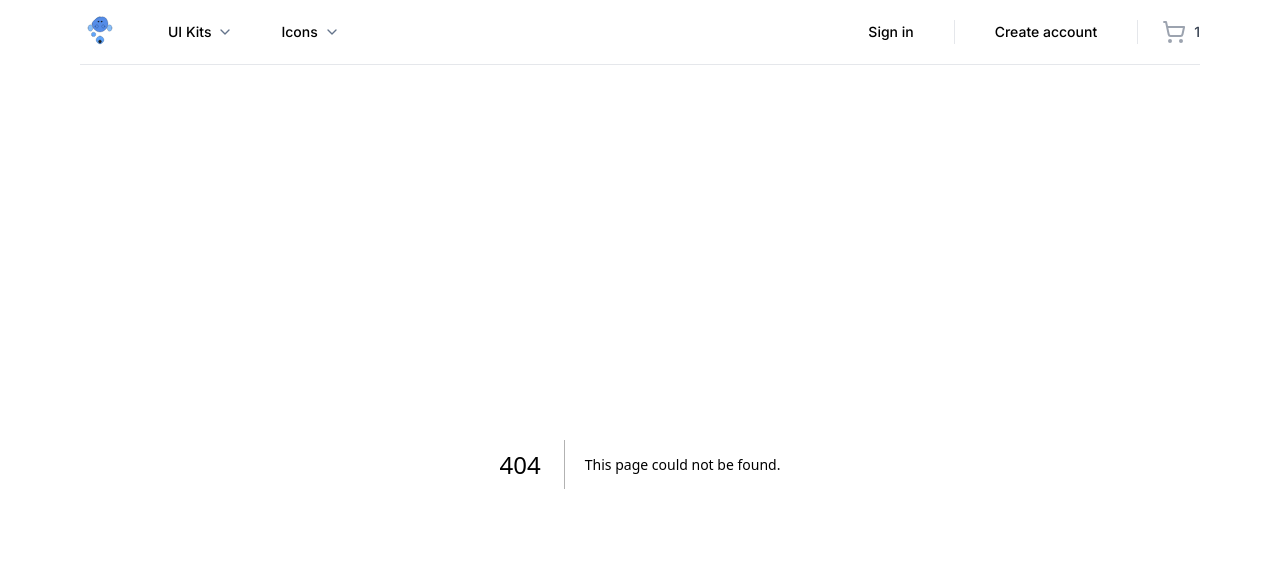
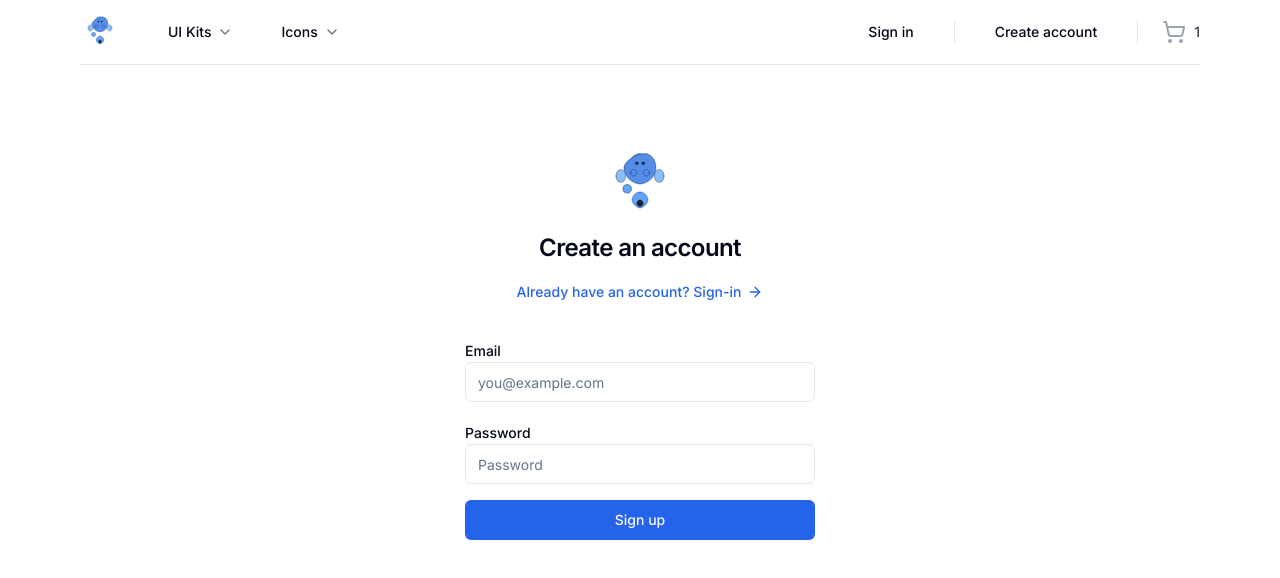
Before and after one commit to AyushG701/uiexchange, a Next.js app: page /sign-up in a window 1280 px wide. Before the commit this address had no page. Shown: the top 578 px of the page. Built offline with nearby package versions, Linux system fonts and the light colour scheme.

Commit message:
the signup page for client site completed

```diff
--- a/package.json
+++ b/package.json
@@ -9,10 +9,12 @@
     "lint": "next lint"
   },
   "dependencies": {
+    "@hookform/resolvers": "^3.9.0",
     "@payloadcms/bundler-webpack": "^1.0.7",
     "@payloadcms/db-mongodb": "^1.7.2",
     "@payloadcms/richtext-slate": "^1.5.2",
     "@radix-ui/react-dialog": "^1.1.1",
+    "@radix-ui/react-label": "^2.1.0",
     "@radix-ui/react-separator": "^1.1.0",
     "@radix-ui/react-slot": "^1.1.0",
     "class-variance-authority": "^0.7.0",
@@ -26,9 +28,11 @@
     "payload": "^2.26.0",
     "react": "^18",
     "react-dom": "^18",
+    "react-hook-form": "^7.52.2",
     "sonner": "^1.5.0",
     "tailwind-merge": "^2.5.2",
-    "tailwindcss-animate": "^1.0.7"
+    "tailwindcss-animate": "^1.0.7",
+    "zod": "^3.23.8"
   },
   "devDependencies": {
     "@types/express": "^4.17.21",
--- /dev/null
+++ b/src/app/(auth)/sign-up/page.tsx
@@ -0,0 +1,95 @@
+import { Icons } from "@/components/Icons";
+import { Button, buttonVariants } from "@/components/ui/button";
+import { Input } from "@/components/ui/input";
+import { Label } from "@/components/ui/label";
+import { cn } from "@/lib/utils";
+import {
+  AuthCredentialsValidator,
+  TAuthCredentialsValidator,
+} from "@/lib/validators/account-credentials-validator";
+import { zodResolver } from "@hookform/resolvers/zod";
+import { ArrowRight } from "lucide-react";
+import Link from "next/link";
+import React from "react";
+import { useForm } from "react-hook-form";
+const Page = () => {
+  const {
+    register,
+    handleSubmit,
+    formState: { errors },
+  } = useForm<TAuthCredentialsValidator>({
+    resolver: zodResolver(AuthCredentialsValidator),
+  });
+
+  const onSubmit = ({ email, password }: TAuthCredentialsValidator) => {
+    console.log("handles the sign up by seing data to server  ");
+  };
+  return (
+    <>
+      <div className="container relative flex pt-20 flex-col items-center justify-center lg:px-0">
+        <div className="mx-auto flex w-full flex-col justify-center space-y-6 sm:w-[350px]">
+          <div className="flex flex-col items-center space-y-2 text-center">
+            <Icons.logo className="h-20 w-20" />
+            <h1 className="text-2xl font-semibold tracking-tight">
+              Create an account
+            </h1>
+
+            <Link
+              className={buttonVariants({
+                variant: "link",
+                className: "gap-1.5",
+              })}
+              href="/sign-in"
+            >
+              Already have an account? Sign-in
+              <ArrowRight className="h-4 w-4" />
+            </Link>
+          </div>
+
+          <div className="grid gap-6">
+            <form onSubmit={handleSubmit(onSubmit)}>
+              <div className="grid gap-2">
+                <div className="grid gap-1 py-2">
+                  <Label htmlFor="email">Email</Label>
+                  <Input
+                    {...register("email")}
+                    className={cn({
+                      "focus-visible:ring-red-500": errors.email,
+                    })}
+                    placeholder="you@example.com"
+                  />
+                  {errors?.email && (
+                    <p className="text-sm text-red-500">
+                      {errors.email.message}
+                    </p>
+                  )}
+                </div>
+
+                <div className="grid gap-1 py-2">
+                  <Label htmlFor="password">Password</Label>
+                  <Input
+                    {...register("password")}
+                    type="password"
+                    className={cn({
+                      "focus-visible:ring-red-500": errors.password,
+                    })}
+                    placeholder="Password"
+                  />
+                  {errors?.password && (
+                    <p className="text-sm text-red-500">
+                      {errors.password.message}
+                    </p>
+                  )}
+                </div>
+
+                <Button>Sign up</Button>
+              </div>
+            </form>
+          </div>
+        </div>
+      </div>
+    </>
+  );
+};
+
+export default Page;
--- /dev/null
+++ b/src/components/ui/input.tsx
@@ -0,0 +1,25 @@
+import * as React from "react"
+
+import { cn } from "@/lib/utils"
+
+export interface InputProps
+  extends React.InputHTMLAttributes<HTMLInputElement> {}
+
+const Input = React.forwardRef<HTMLInputElement, InputProps>(
+  ({ className, type, ...props }, ref) => {
+    return (
+      <input
+        type={type}
+        className={cn(
+          "flex h-10 w-full rounded-md border border-input bg-background px-3 py-2 text-sm ring-offset-background file:border-0 file:bg-transparent file:text-sm file:font-medium placeholder:text-muted-foreground focus-visible:outline-none focus-visible:ring-2 focus-visible:ring-ring focus-visible:ring-offset-2 disabled:cursor-not-allowed disabled:opacity-50",
+          className
+        )}
+        ref={ref}
+        {...props}
+      />
+    )
+  }
+)
+Input.displayName = "Input"
+
+export { Input }
--- /dev/null
+++ b/src/components/ui/label.tsx
@@ -0,0 +1,26 @@
+"use client"
+
+import * as React from "react"
+import * as LabelPrimitive from "@radix-ui/react-label"
+import { cva, type VariantProps } from "class-variance-authority"
+
+import { cn } from "@/lib/utils"
+
+const labelVariants = cva(
+  "text-sm font-medium leading-none peer-disabled:cursor-not-allowed peer-disabled:opacity-70"
+)
+
+const Label = React.forwardRef<
+  React.ElementRef<typeof LabelPrimitive.Root>,
+  React.ComponentPropsWithoutRef<typeof LabelPrimitive.Root> &
+    VariantProps<typeof labelVariants>
+>(({ className, ...props }, ref) => (
+  <LabelPrimitive.Root
+    ref={ref}
+    className={cn(labelVariants(), className)}
+    {...props}
+  />
+))
+Label.displayName = LabelPrimitive.Root.displayName
+
+export { Label }
--- /dev/null
+++ b/src/lib/validators/account-credentials-validator.ts
@@ -0,0 +1,12 @@
+import { z } from "zod";
+
+export const AuthCredentialsValidator = z.object({
+  email: z.string().email(),
+  password: z.string().min(8, {
+    message: "Password must be at least 8 characters long.",
+  }),
+});
+
+export type TAuthCredentialsValidator = z.infer<
+  typeof AuthCredentialsValidator
+>;
```
Also changed, not shown: readme.txt, 2 other files (tests, documents, lock files or other folders).
